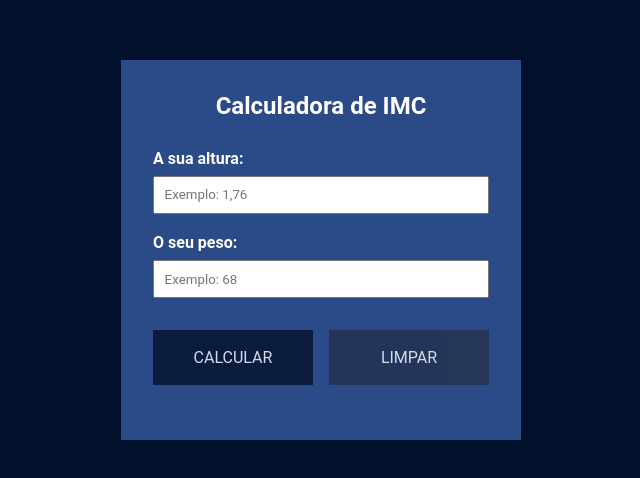
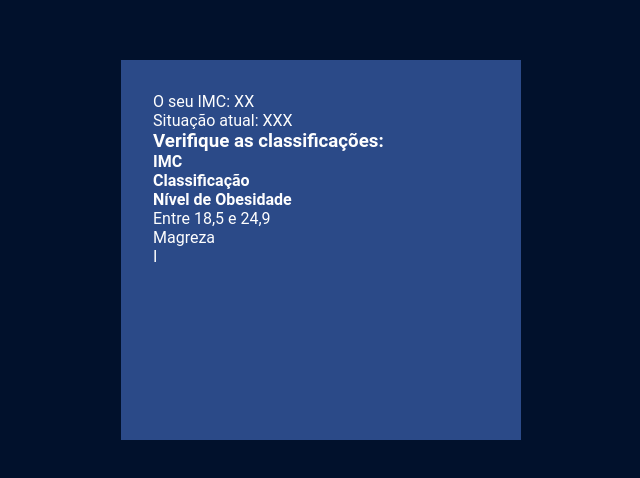
Before and after one commit to amac81/calculadora-imc-react, a React (Vite) app in the folder imc-calc/: page / in a window 1280 px wide. Shown: the part 150-628 px from the top of the page, without its empty margins (319-959 px from the left). Built offline with nearby package versions, Linux system fonts and the light colour scheme.

Commit message:
ImcTable component created

```diff
--- a/imc-calc/src/App.jsx
+++ b/imc-calc/src/App.jsx
@@ -2,6 +2,7 @@ import './App.css'
 import ImcCalc from './components/ImcCalc'
 import { useState } from 'react';
 import {data} from './data/data'
+import ImcTable from './components/ImcTable';
 
 function App() {
   // Hooks de manipulação de dados
@@ -40,7 +41,8 @@ function App() {
 
   return (
   <div className='container'>
-    <ImcCalc funcCalc={calcutateImc}/>
+    {/*<ImcCalc funcCalc={calcutateImc}/>*/}
+    <ImcTable/>
   </div>
   )
 }
--- /dev/null
+++ b/imc-calc/src/components/ImcTable.jsx
@@ -0,0 +1,26 @@
+import "./ImcTable.css"
+
+const ImcTable = () => {
+  return (
+    <div id="result-container">
+        <p id="imc-value">O seu IMC: <span>XX</span></p>
+        <p id="imc-info">Situação atual: <span>XXX</span></p>
+        <h3>Verifique as classificações:</h3>
+        <div id="imc-table">
+            <div className="table-header">
+                <h4>IMC</h4>
+                <h4>Classificação</h4>
+                <h4>Nível de Obesidade</h4>
+            </div>
+            <div className="table-data">
+                <p>Entre 18,5 e 24,9</p>
+                <p>Magreza</p>
+                <p>I</p>
+            </div>
+        </div>
+
+    </div>
+  )
+}
+
+export default ImcTable
```
Also changed, not shown: imc-calc/src/components/ImcTable.css (added).
